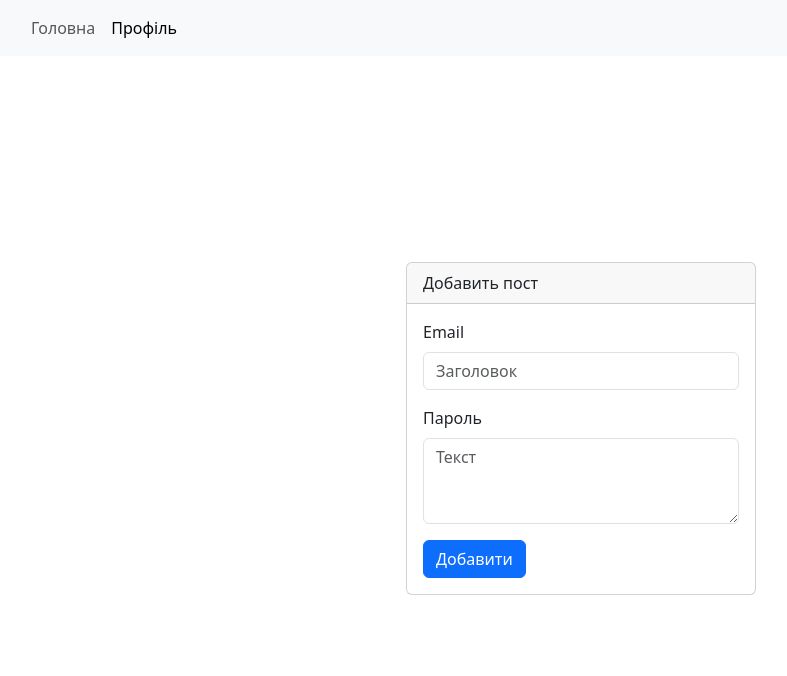
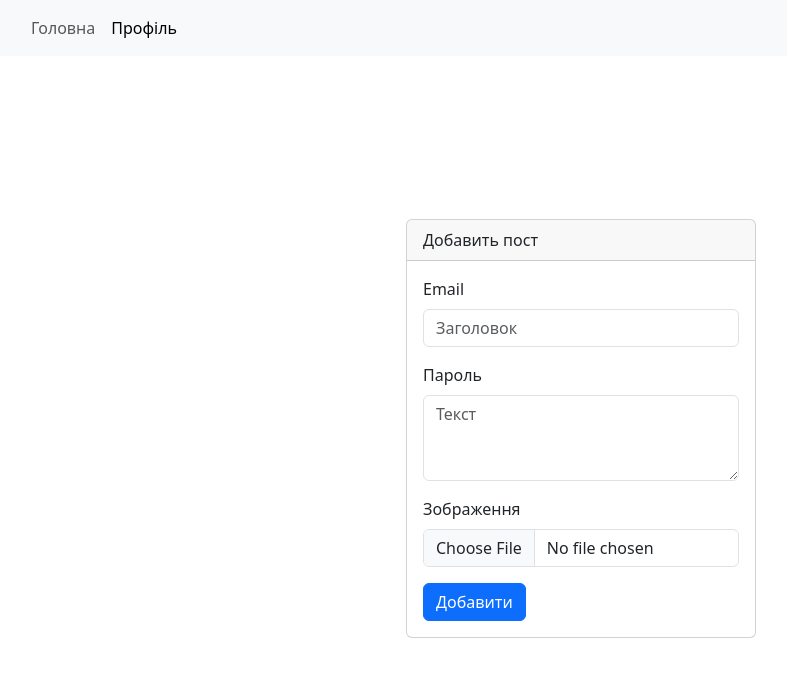
Before and after one commit to Neyton28/react-firebase-bootstrap, a React (Create React App) app: page /dashboard in a window 1280 px wide. Shown: the top 676 px of the page, without its empty margins (59-846 px from the left). Built offline with nearby package versions, Linux system fonts and the light colour scheme; no server answers; sample sign-in values are in the browser's storage.

Commit message:
upload post image

```diff
--- a/src/contexts/AuthContext.js
+++ b/src/contexts/AuthContext.js
@@ -3,8 +3,9 @@ import {
   createUserWithEmailAndPassword,
   signInWithEmailAndPassword,
 } from "firebase/auth";
-import { auth, database } from "../firebase";
-import { ref, set, child, push } from "firebase/database";
+import { auth, database, storage } from "../firebase";
+import { ref, set, child, push, get } from "firebase/database";
+import { ref as storRef, uploadBytes, getDownloadURL } from "firebase/storage";
 
 const AuthContext = React.createContext();
 
@@ -29,13 +30,27 @@ export const AuthProvider = ({ children }) => {
     signInWithEmailAndPassword(auth, email, password);
   };
 
-  const addPost = (title, content) => {
+  const addPost = async (title, content, file) => {
     const newPostKey = push(child(ref(database), 'posts')).key;
-    set(ref(database, "posts/" + newPostKey), {
+
+    const data = {
       title,
       content
-    });
+    }
+
+    if(file){
+      const storageRef = storRef(storage, 'images/' + file.name);
+      const uploadTask = await uploadBytes(storageRef, file);
+      const urlTumbinail = await getDownloadURL(uploadTask.ref)
+      data.img = urlTumbinail
+    }
+    set(ref(database, "posts/" + newPostKey), data);
   };
+
+  const getPosts = async () => {
+    const res = await get(child(ref(database), "posts"))
+    return Object.values(res.val())
+  }
 
   useEffect(() => {
     const unsubscribe = auth.onAuthStateChanged(async (user) => {
@@ -49,6 +64,7 @@ export const AuthProvider = ({ children }) => {
     register,
     login,
     addPost,
+    getPosts,
     currentUser,
   };
 
--- a/src/firebase.js
+++ b/src/firebase.js
@@ -1,7 +1,7 @@
 import { initializeApp } from "firebase/app";
 import { getAuth } from "firebase/auth";
 import { getDatabase } from "firebase/database";
-
+import { getStorage } from "firebase/storage";
 
 
 const firebaseConfig = {
@@ -18,4 +18,5 @@ const app = initializeApp(firebaseConfig);
 
 export const auth = getAuth();
 export const database = getDatabase(app);
+export const storage = getStorage(app)
 export default app
--- a/src/pages/Dashboard.js
+++ b/src/pages/Dashboard.js
@@ -1,41 +1,67 @@
-import React, {useState} from "react";
-import { useAuth } from "../contexts/AuthContext"
+import React, { useState } from "react";
+import { useAuth } from "../contexts/AuthContext";
 import CentredBox from "../ui/CentredBox";
 import { Card, Form, Button } from "react-bootstrap";
 
-
-const Dashboard = ()=>{
-    const {addPost} = useAuth()
+const Dashboard = () => {
+  const { addPost } = useAuth();
   const [title, setTitle] = useState("");
   const [content, setContent] = useState("");
+  const [thumbnail, setThumbnail] = useState("");
+  const [validated, setValidated] = useState(false);
 
   const handleSubmit = async (e) => {
     e.preventDefault();
-        await addPost(title, content)
-        setTitle('')
-        setContent('')
+    e.stopPropagation();
+    const form = e.currentTarget;
+
+    setValidated(true)
+
+    if (form.checkValidity() === true) {
+      await addPost(title, content, thumbnail?.file);
+      setTitle("");
+      setContent("");
+      setThumbnail("")
+      setValidated(false)
+      form.reset()
+    }
   };
+
+  const fileChange = (e)=>{
+
+    const files = e.target.files
+
+    setThumbnail({
+      img: window.URL.createObjectURL(files?.[0]),
+      file:files?.[0]
+    })
+  }
 
   return (
     <CentredBox>
-        <Card style={{ minWidth: "350px" }}>
+      <Card style={{ width: "350px" }}>
         <Card.Header>Добавить пост</Card.Header>
         <Card.Body>
-            <Form onSubmit={handleSubmit}>
+          <Form noValidate validated={validated} onSubmit={handleSubmit}>
             <Form.Group className="mb-3" controlId="formBasicEmail">
               <Form.Label>Email</Form.Label>
               <Form.Control
+                required
                 type="text"
                 name="text"
                 value={title}
                 onChange={(e) => setTitle(e.target.value)}
                 placeholder="Заголовок"
               />
+              <Form.Control.Feedback type="invalid">
+                Введіть заголовок
+              </Form.Control.Feedback>
             </Form.Group>
 
             <Form.Group className="mb-3" controlId="formBasicPassword">
               <Form.Label>Пароль</Form.Label>
               <Form.Control
+                required
                 as="textarea"
                 rows={3}
                 name="content"
@@ -43,6 +69,15 @@ const Dashboard = ()=>{
                 onChange={(e) => setContent(e.target.value)}
                 type="text"
                 placeholder="Текст"
+              />
+            </Form.Group>
+
+            <Form.Group controlId="formFile" className="mb-3">
+              <Form.Label>Зображення</Form.Label>
+              {!!thumbnail?.img ? <img style={{width:'100%'}} className="mb-3" src={thumbnail.img} alt="alt" /> : ''}
+              <Form.Control
+                onChange={fileChange}
+                type="file"
                />
             </Form.Group>
 
@@ -54,6 +89,6 @@ const Dashboard = ()=>{
       </Card>
     </CentredBox>
   );
-}
+};
 
-export default Dashboard
+export default Dashboard;
--- a/src/pages/Home.js
+++ b/src/pages/Home.js
@@ -1,18 +1,41 @@
-import React from "react";
+import React, { useState, useEffect } from "react";
 
-import Container from 'react-bootstrap/Container'
-import Row from 'react-bootstrap/Row'
-import Col from 'react-bootstrap/Col'
-
+import Container from "react-bootstrap/Container";
+import Row from "react-bootstrap/Row";
+import Col from "react-bootstrap/Col";
+import { useAuth } from "../contexts/AuthContext";
+import { Card } from "react-bootstrap";
 
 const Home = () => {
-    return (
-        <Container>
-            <Row>
-                <Col>1 of 1</Col>
-            </Row>
-        </Container>
-    );
-}
+  const { getPosts } = useAuth();
+  const [posts, setPosts] = useState([]);
 
-export default Home
+  useEffect(() => {
+    getPosts().then((posts) => {
+      setPosts(posts);
+    });
+  }, []);
+
+  return (
+    <Container className="py-5">
+      <Row>
+        {posts.map((post, idx) => (
+          <Col key={idx} md={6} lg={4}>
+            <Card className="mt-3">
+            {post?.img ? <Card.Img variant="top" src={post.img} /> : ''}
+              <Card.Body>
+                <Card.Title>{post.title}</Card.Title>
+                <Card.Text>
+                    {post.content}
+                </Card.Text>
+
+              </Card.Body>
+            </Card>
+          </Col>
+        ))}
+      </Row>
+    </Container>
+  );
+};
+
+export default Home;
```
Lines whose indentation alone changed are shown as unchanged.
